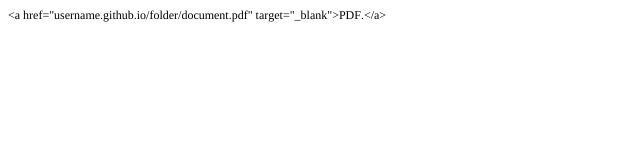
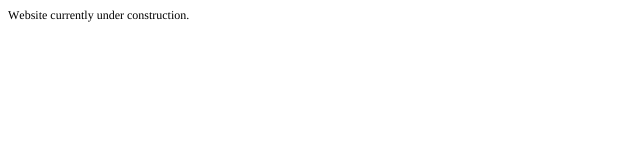
Before and after one commit to jlgoconnell/jlgoconnell.github.io, a plain HTML site: page index.html in a window 1280 px wide. Shown: the whole page, without its empty margins (0-640 px from the left). Drawn offline with Linux system fonts and the light colour scheme.

Commit message:
Added under construction message

```diff
--- a/index.html
+++ b/index.html
@@ -12,6 +12,6 @@
   </style>
 </head>
 <body>
-<p class="p1"><span class="s1">&lt;a href="username.github.io/folder/document.pdf" target="_blank"&gt;PDF.&lt;/a&gt;</span></p>
+<p class="p1"><span class="s1">Website currently under construction.</span></p>
 </body>
 </html>
```
